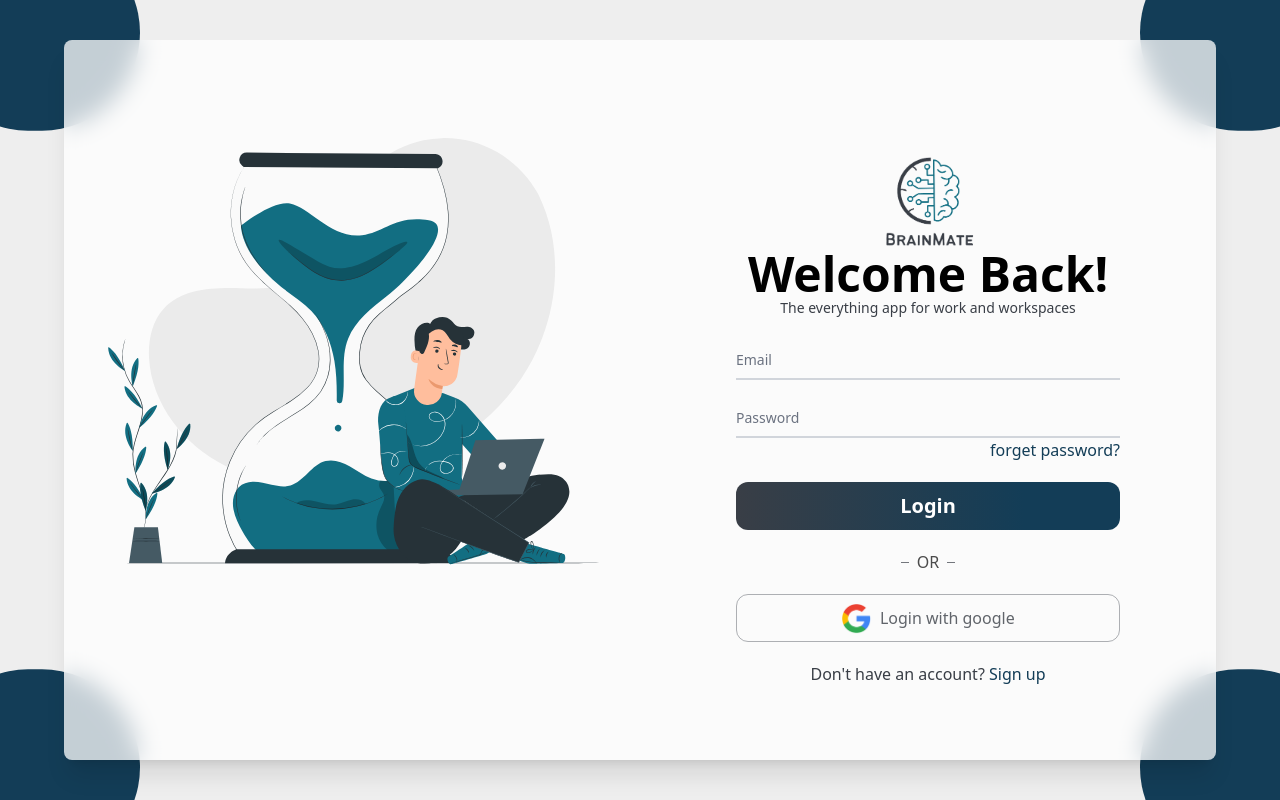
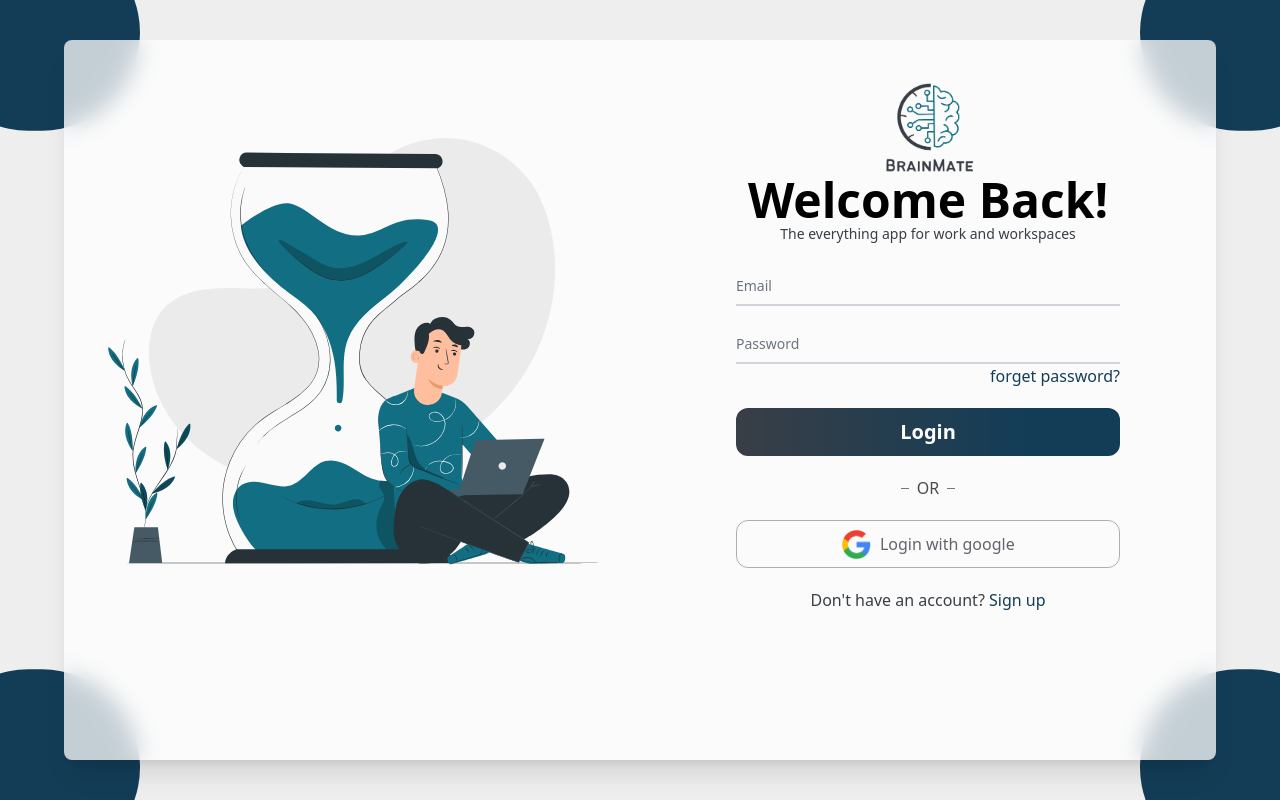
Before and after one commit to YoussefShafiq/GP, a React (Vite) app: page /login in a window 1280 px wide. Built offline with nearby package versions, Linux system fonts and the light colour scheme.

Commit message:
Signed-off-by: Youssef Shafek <youssefmsa616@gmail.com>

```diff
--- a/src/components/Login/Login.jsx
+++ b/src/components/Login/Login.jsx
@@ -54,7 +54,7 @@
                     <div className="hidden lg:block w-2/3 lg:w-1/2 h ">
                         <img src={image} className='w-full' alt="illustration for sand clock and man working on laptop" />
                     </div>
-                    <div className="w-full p-5 lg:p-0 lg:w-1/2 flex flex-col items-center justify-center overflow-y-scroll" style={{ scrollbarWidth: 'none' }}>
+                    <div className="w-full p-5 lg:p-0 lg:w-1/2 flex flex-col items-center overflow-y-scroll" style={{ scrollbarWidth: 'none' }}>
                         <div className='w-1/4 lg:w-1/6 pt-10 dark:hidden' ><img src={logo} className='w-full max-w-full object-contain' alt="BrainMate" /></div>
                         <div className='w-1/4 lg:w-1/6 pt-10 hidden dark:block' ><img src={darklogo} className='w-full max-w-full object-contain' alt="BrainMate" /></div>
                         <h1 className='text-5xl font-bold text-center' >Welcome Back!</h1>
--- a/src/components/Signup/Signup.jsx
+++ b/src/components/Signup/Signup.jsx
@@ -66,7 +66,7 @@
                     <div className="hidden lg:block w-2/3 lg:w-1/2 h ">
                         <img src={image} className='w-full' alt="illustration for sand clock and man working on laptop" />
                     </div>
-                    <div className="w-full p-5 overflow-y-scroll lg:w-1/2 flex flex-col items-center justify-center" style={{ scrollbarWidth: "none" }}>
+                    <div className="w-full p-5 overflow-y-scroll lg:w-1/2 flex flex-col items-center " style={{ scrollbarWidth: "none" }}>
                         <div className='w-1/4 lg:w-1/6 pt-10 dark:hidden' ><img src={logo} className='w-full max-w-full object-contain' alt="BrainMate" /></div>
                         <div className='w-1/4 lg:w-1/6 pt-10 hidden dark:block' ><img src={darklogo} className='w-full max-w-full object-contain' alt="BrainMate" /></div>
                         <h1 className='text-5xl font-bold text-center' >Let's Start!</h1>
```
